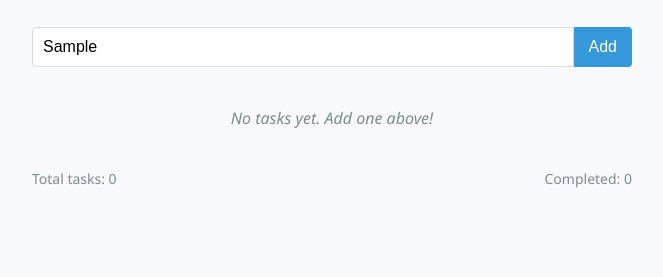
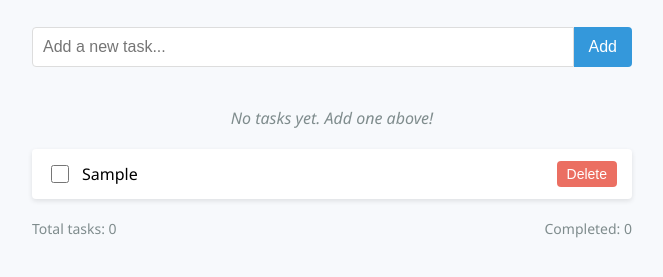
Before and after one commit to rohitisog/DOM-Challenges-1to5, a website: page challenge-4/index.html in a window 1280 px wide. Both pictures are taken after typing "Sample" into the empty fields and a click on the button "Add". Shown: the part 87-364 px from the top of the page, without its empty margins (308-971 px from the left). Drawn offline with Linux system fonts and the light colour scheme.

Commit message:
task 4 pending

```diff
--- a/challenge-4/app.js
+++ b/challenge-4/app.js
@@ -1,3 +1,61 @@
 /**
  * Write your challenge solution here
  */
+
+const taskInput = document.getElementById("taskInput");
+const addButton = document.getElementById("addButton");
+const deleteButton = document.getElementById("deleteButton");
+const taskList = document.getElementById("taskList");
+const checkbox = document.getElementById("checkbox");
+
+// checkbox + text + deleteButton
+addButton.addEventListener("click", addTask);
+
+
+
+function addTask() {
+  const task = taskInput.value;
+  //   task.trim();
+  if (task.trim() === "") {
+    alert("Please enter a task");
+  } else {
+    taskList.classList.add("task-list");
+    const checkbox = document.createElement("input");
+    checkbox.type = "checkbox";
+    checkbox.id = "checkbox";
+    checkbox.classList.add("complete-checkbox");
+    const text = document.createElement("span");
+    text.classList.add("task-text");
+    //   text.classList.add("task-item")
+    text.textContent = task;
+
+    const deleteButton = document.createElement("button");
+    deleteButton.textContent = "Delete";
+    deleteButton.classList.add("delete-button");
+    const li = document.createElement("li");
+    li.classList.add("task-item");
+
+    li.appendChild(checkbox);
+    li.appendChild(text);
+    li.appendChild(deleteButton);
+
+    taskList.appendChild(li);
+    //increment tasks number
+
+    taskInput.value = "";
+  }
+}
+
+deleteButton.addEventListener("click", deleteTask);
+function deleteTask() {
+    taskList.removeChild(taskItem);
+}
+
+function completeTask() {
+  // increment completed task
+  if (checkbox.checked) {
+    li.classList.add("completed");
+  } else {
+    li.classList.remove("completed");
+  }
+}
--- a/challenge-4/index.html
+++ b/challenge-4/index.html
@@ -1,21 +1,18 @@
 <!DOCTYPE html>
 <html lang="en">
+
 <head>
   <meta charset="UTF-8" />
   <meta name="viewport" content="width=device-width, initial-scale=1.0" />
   <title>Task List Application</title>
   <link rel="stylesheet" href="styles.css" />
 </head>
+
 <body>
   <h1>Task List</h1>
 
   <div class="task-form">
-      <input
-        type="text"
-        id="taskInput"
-        class="task-input"
-        placeholder="Add a new task..."
-      />
+    <input type="text" id="taskInput" class="task-input" placeholder="Add a new task..." />
     <button id="addButton" class="add-button">Add</button>
   </div>
 
@@ -27,5 +24,7 @@
     <span id="totalTasks">Total tasks: 0</span>
     <span id="completedTasks">Completed: 0</span>
   </div>
+  <script src="app.js"></script>
 </body>
+
 </html>
```
Lines whose indentation alone changed are shown as unchanged.
